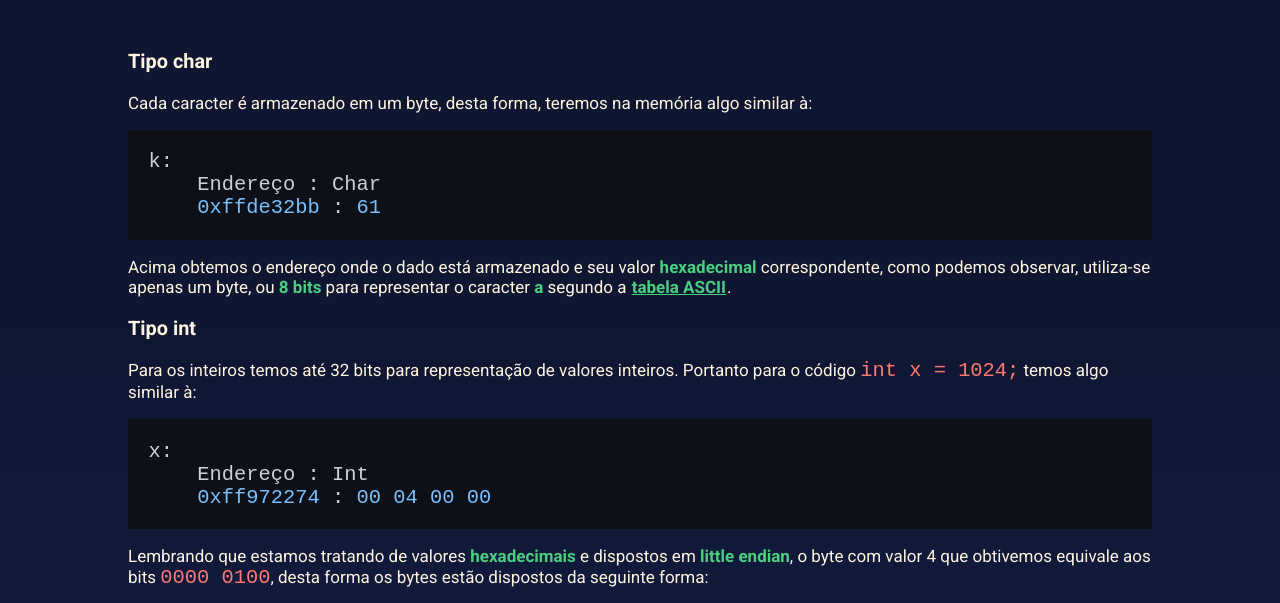
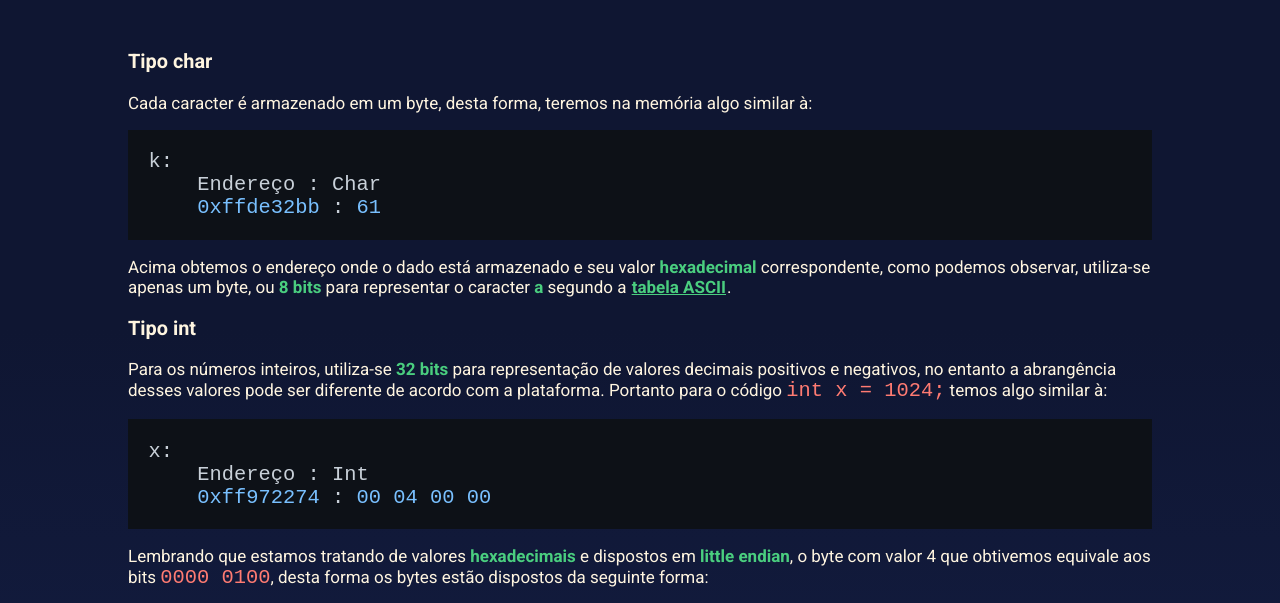
Before and after one commit to martinswagner021/monitoria, a plain HTML site: page basico.html in a window 1280 px wide. Shown: the part 164-767 px from the top of the page. Drawn offline with Linux system fonts and the light colour scheme; no server answers; a script that the page names is missing.

Commit message:
Correções
- Explicação

```diff
--- a/basico.html
+++ b/basico.html
@@ -41,7 +41,7 @@
     0xffde32bb : 61</code></pre>
                     <p>Acima obtemos o endereço onde o dado está armazenado e seu valor <b>hexadecimal</b> correspondente, como podemos observar, utiliza-se apenas um byte, ou <b>8 bits</b> para representar o caracter <b>a</b> segundo a <a href="https://upload.wikimedia.org/wikipedia/commons/d/dd/ASCII-Table.svg"><b>tabela ASCII</b></a>.</p>
                     <h3>Tipo int</h3>
-                    <p>Para os inteiros temos até 32 bits para representação de valores inteiros. Portanto para o código <code class="language-c">int x = 1024;</code> temos algo similar à:</p>
+                    <p>Para os números inteiros, utiliza-se <b>32 bits</b> para representação de valores decimais positivos e negativos, no entanto a abrangência desses valores pode ser diferente de acordo com a plataforma. Portanto para o código <code class="language-c">int x = 1024;</code> temos algo similar à:</p>
                     <pre><code class="language-c">x:
     Endereço : Int
     0xff972274 : 00 04 00 00</code></pre>
```
